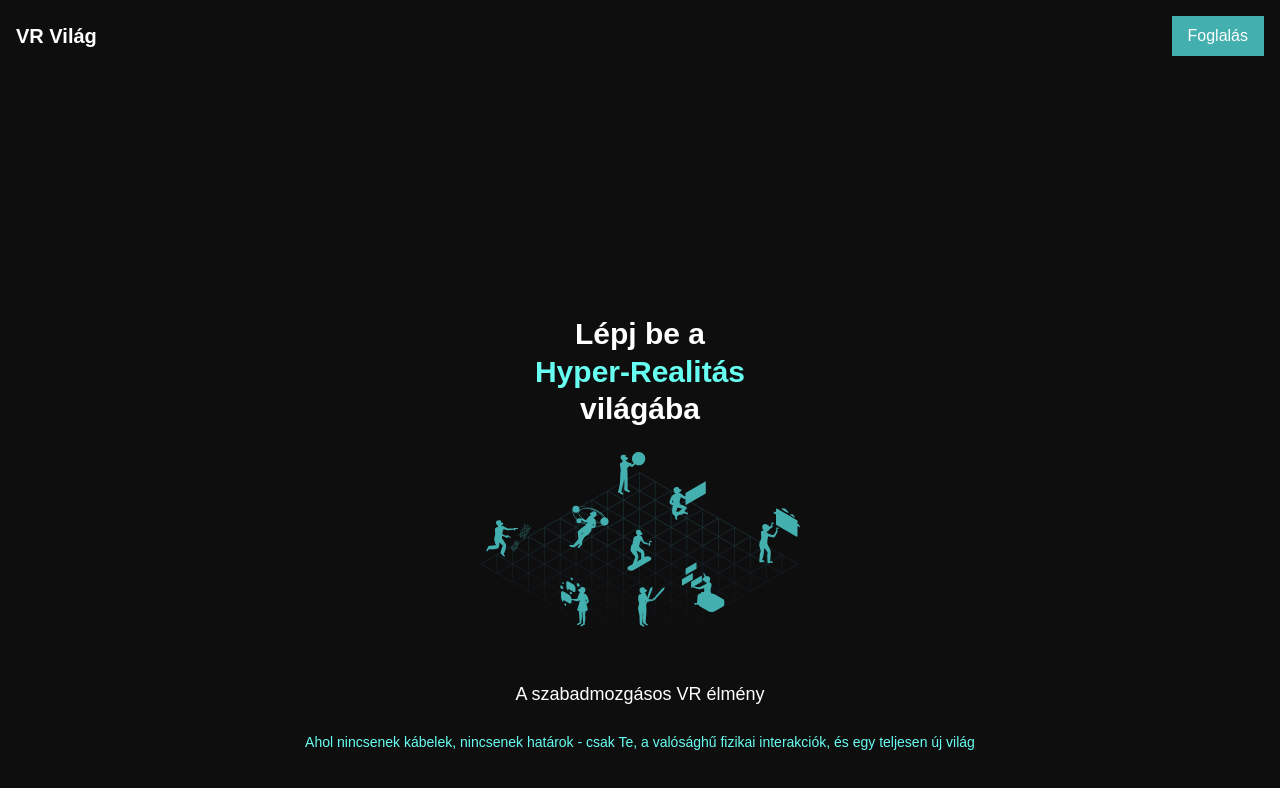
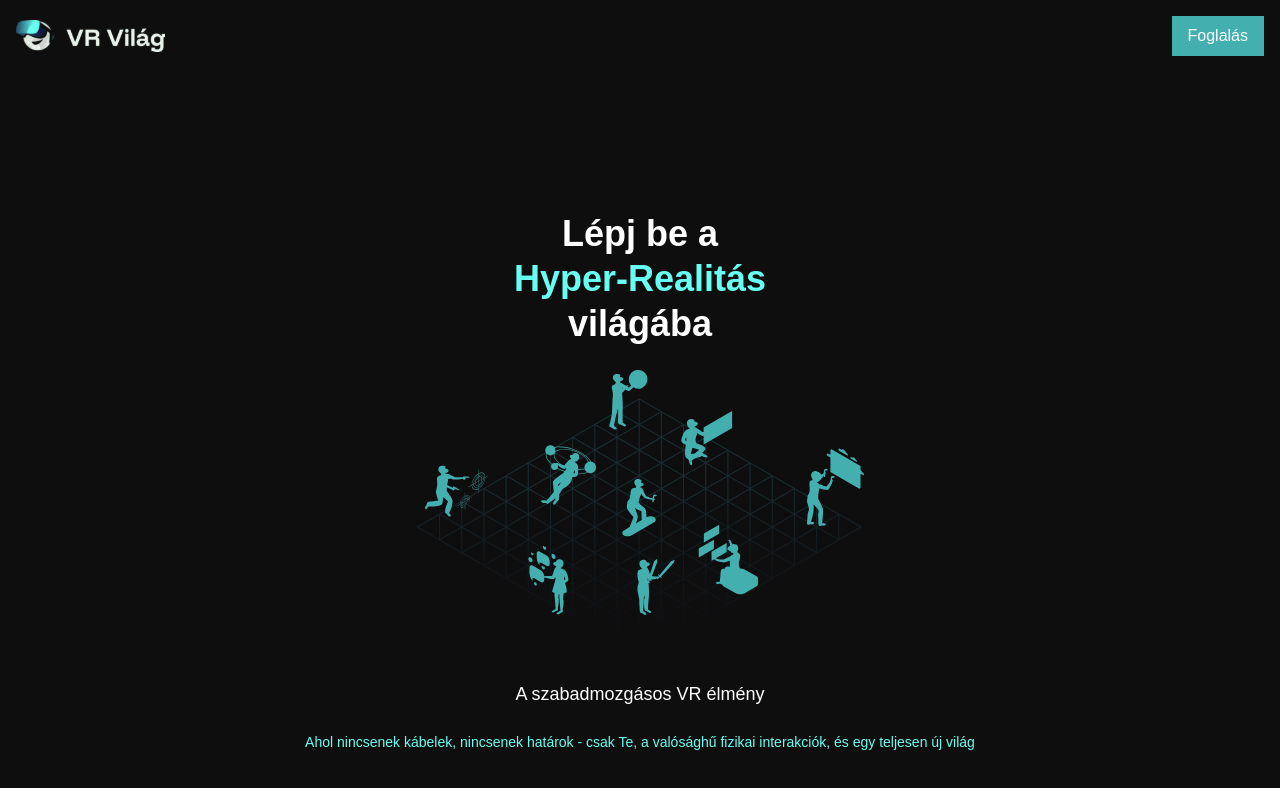
Before and after one commit to butus77/vrvilagszeged, a Next.js app: page / in a window 1280 px wide. Shown: the top 788 px of the page. Built offline with nearby package versions, Linux system fonts and the light colour scheme.

Commit message:
HeroSection vegleges valtozata

```diff
--- a/app/Header.js
+++ b/app/Header.js
@@ -1,11 +1,12 @@
 import Image from "next/image";
 import Link from "next/link";
 
-const Header =() => {
+const Header = () => {
   return (
     <header className="w-full flex items-center justify-between mb-8">
-          <h1 className="text-xl text-white font-bold">VR Világ</h1>
-          <Link href="/foglalas" className="bg-[#43AFAF] text-white px-4 py-2 ">Foglalás
+      <img src="/images/VRVilág-fekvő-v 2.svg" />
+      <Link href="/foglalas" className="bg-[#43AFAF] text-white px-4 py-2 ">
+        Foglalás
       </Link>
     </header>
   );
--- a/app/HeroSection.js
+++ b/app/HeroSection.js
@@ -1,19 +1,31 @@
 export default function HeroSection() {
   return (
-    <section className="flex flex-col items-center text-center px-4 py-8 text-white space-y-6">
-      <div className="flex items-center justify-center">
-        <div className="text-center text-2xl sm:text-3xl font-semibold leading-tight">
-          <h2>Lépj be a</h2>
-          <h2 className="text-[#67FFF2]">Hyper-Realitás</h2>
-          <h2>világába</h2>
-        </div>
+    <section className="flex flex-col items-center text-center px-4 py-8 text-white space-y-6 overflow-hidden">
+      {/* Background shape (Vector 1) */}
+      <div
+        className="absolute bg-[#0E0E0F] rounded-2xl w-full max-w-[440px] h-[500px] sm:h-[600px] md:h-[653.5px] top-[40px] sm:top-[60px] md:top-[74px] left-1/2 -translate-x-1/2 z-[-1]"
+        style={{
+          width: "100%",
+          maxWidth: "440px",
+          height: "500px",
+          top: "40px",
+          left: "50%",
+          transform: "translateX(-50%)",
+          zIndex: -1, // hogy a háttér mögé kerüljön
+        }}
+      />
+
+      <div className="text-center text-2xl sm:text-3xl md:text-4xl font-semibold leading-tight">
+        <h2>Lépj be a</h2>
+        <h2 className="text-[#67FFF2]">Hyper-Realitás</h2>
+        <h2>világába</h2>
       </div>
 
-      {/* Helykitöltő kép – később cserélheted */}
+      {/* Helykitöltő kép  */}
       <img
         src="/images/Group 3.svg"
         alt="VR élmény"
-        className="w-full max-w-xs rounded-lg"
+        className="w-full max-w-xs sm:max-w-sm md:max-w-md rounded-lg"
       />
 
       <p className="text-lg font-medium">A szabadmozgásos VR élmény</p>
```
Also changed, not shown: public/images/VRVilág-fekvő-v 2.svg (added), public/images/Vector 1.svg (added). Lines whose indentation alone changed are shown as unchanged.
